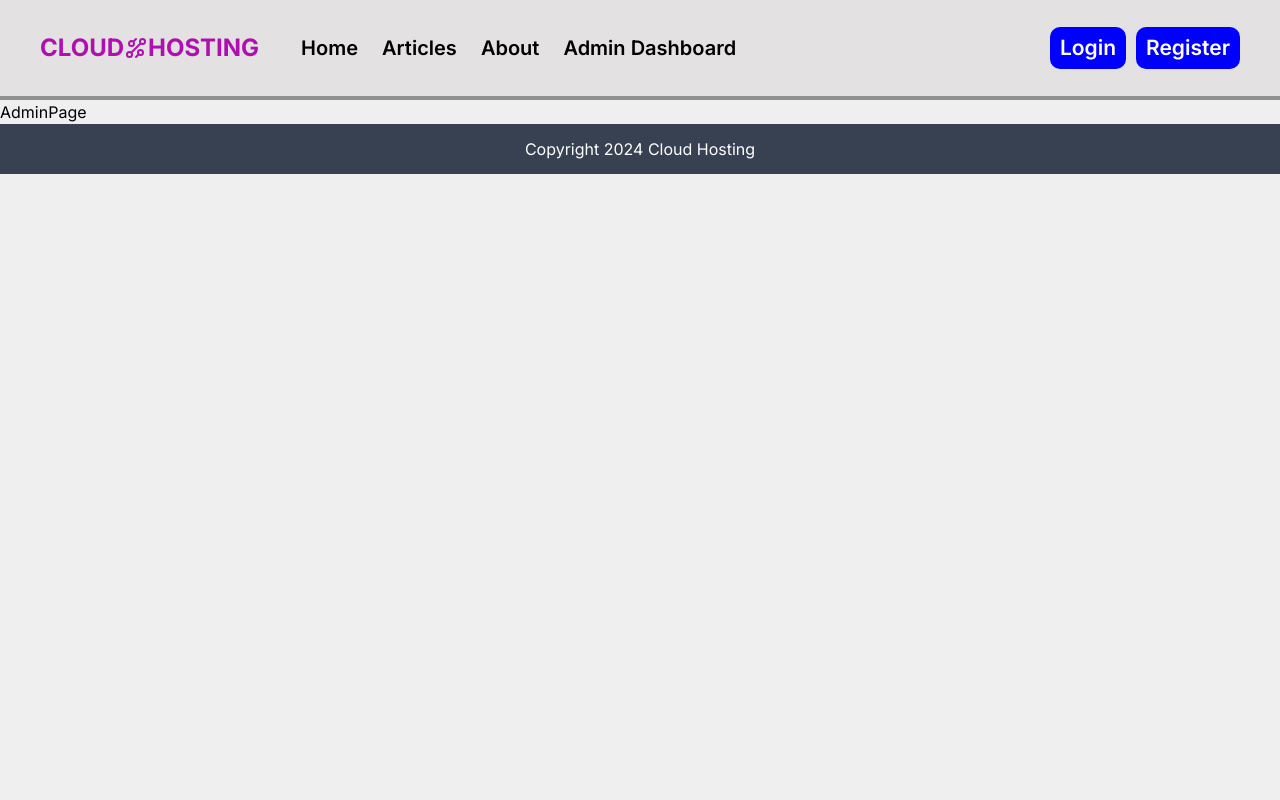
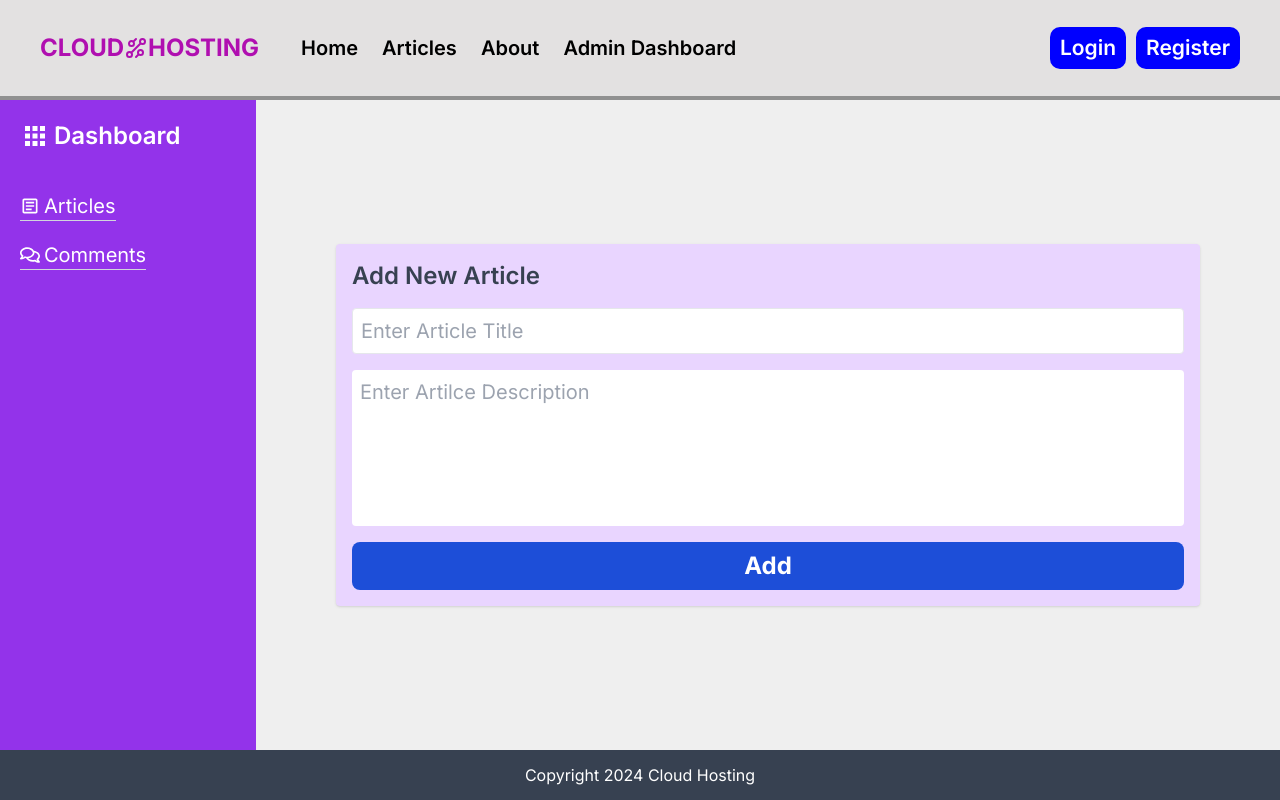
Before and after one commit to Youssef-Abbas-Dev/cloud-hosting-project-course, a Next.js app: page /admin in a window 1280 px wide. Built offline with nearby package versions, Linux system fonts and the light colour scheme.

Commit message:
admin page designed

```diff
--- /dev/null
+++ b/src/app/admin/AddArticleForm.tsx
@@ -0,0 +1,40 @@
+"use client";
+import React, { useState } from 'react';
+import { toast } from 'react-toastify';
+
+const AddArticleForm = () => {
+    const [title, setTitle] = useState("");
+    const [description, setDescription] = useState("");
+
+    const formSubmitHandler = (e: React.FormEvent) => {
+        e.preventDefault();
+        if (title === "") return toast.error("Title is required");
+        if (description === "") return toast.error("Description is required");
+
+        console.log({ title, description });
+    }
+
+    return (
+        <form onSubmit={formSubmitHandler} className="flex flex-col">
+            <input
+                className="mb-4 border rounded p-2 text-xl"
+                type="text"
+                placeholder="Enter Article Title"
+                value={title}
+                onChange={(e) => setTitle(e.target.value)}
+            />
+            <textarea
+                className='mb-4 p-2 lg:text-xl rounded resize-none'
+                rows={5}
+                placeholder='Enter Artilce Description'
+                value={description}
+                onChange={(e) => setDescription(e.target.value)}
+            ></textarea>
+            <button type="submit" className="text-2xl text-white bg-blue-700 hover:bg-blue-900 p-2 rounded-lg font-bold">
+                Add
+            </button>
+        </form>
+    )
+}
+
+export default AddArticleForm;
--- /dev/null
+++ b/src/app/admin/AdminSidebar.tsx
@@ -0,0 +1,27 @@
+import Link from "next/link";
+import { CgMenuGridR } from 'react-icons/cg';
+import { MdOutlineArticle } from 'react-icons/md';
+import { FaRegComments } from 'react-icons/fa';
+
+const AdminSidebar = () => {
+  return (
+    <>
+      <Link href="/admin" className="flex items-center text-lg lg:text-2xl font-semibold">
+        <CgMenuGridR className="text-3xl me-1" />
+        <span className="hidden lg:block">Dashboard</span>
+      </Link>
+      <ul className="mt-10 flex items-center justify-center flex-col lg:items-start">
+        <Link className="flex items-center text-xl mb-5 lg:border-b border-gray-300 hover:border-yellow-200 hover:text-yellow-200 transition" href="/admin/articles-table">
+          <MdOutlineArticle className="me-1" />
+          <span className="hidden lg:block">Articles</span>
+        </Link>
+        <Link className="flex items-center text-xl mb-5 lg:border-b border-gray-300 hover:border-yellow-200 hover:text-yellow-200 transition" href="/admin/comments-table">
+          <FaRegComments className="me-1" />
+          <span className="hidden lg:block">Comments</span>
+        </Link>
+      </ul>
+    </>
+  )
+}
+
+export default AdminSidebar;
--- /dev/null
+++ b/src/app/admin/articles-table/page.tsx
@@ -0,0 +1,9 @@
+import React from 'react'
+
+const AdminArticlesTable = () => {
+  return (
+    <div>AdminArticlesTable</div>
+  )
+}
+
+export default AdminArticlesTable
--- /dev/null
+++ b/src/app/admin/comments-table/page.tsx
@@ -0,0 +1,9 @@
+import React from 'react'
+
+const AdminCommentsPage = () => {
+  return (
+    <div>AdminCommentsPage</div>
+  )
+}
+
+export default AdminCommentsPage
--- /dev/null
+++ b/src/app/admin/layout.tsx
@@ -0,0 +1,21 @@
+import React from "react"
+import AdminSidebar from "./AdminSidebar";
+
+interface AdminDashboardLayoutProps {
+    children: React.ReactNode;
+}
+
+const AdminDashboardLayout = ({ children }: AdminDashboardLayoutProps) => {
+  return (
+    <div className="overflow-height flex items-start justify-between overflow-hidden">
+        <div className="overflow-height w-15 lg:w-1/5 bg-purple-600 text-white p-1 lg:p-5">
+            <AdminSidebar />
+        </div>
+        <div className="overflow-height w-full lg:w-4/5 overflow-y-scroll">
+            {children}
+        </div>
+    </div>
+  )
+}
+
+export default AdminDashboardLayout
--- a/src/app/admin/page.tsx
+++ b/src/app/admin/page.tsx
@@ -1,7 +1,15 @@
+import AddArticleForm from "./AddArticleForm"
 
 const AdminPage = () => {
   return (
-    <div>AdminPage</div>
+    <div className="fix-height flex items-center justify-center px-5 lg:px-20">
+      <div className="shadow p-4 bg-purple-200 rounded w-full">
+        <h2 className="text-xl lg:text-2xl text-gray-700 font-semibold mb-4">
+          Add New Article
+        </h2>
+        <AddArticleForm />
+      </div>
+    </div>
   )
 }
 
--- a/src/app/globals.css
+++ b/src/app/globals.css
@@ -19,3 +19,7 @@
 .fix-height {
   min-height: calc(100vh - 150px);
 }
+
+.overflow-height {
+  height: calc(100vh - 150px);
+}
--- a/src/app/layout.tsx
+++ b/src/app/layout.tsx
@@ -13,7 +13,11 @@
   description: 'Cloud hosting project',
 }
 
-export default function RootLayout({children}: {children: React.ReactNode}) {
+interface RootLayoutProps {
+  children: React.ReactNode;
+}
+
+export default function RootLayout({children}: RootLayoutProps) {
   return (
     <html lang="en">
       <body className={inter.className}>
```
